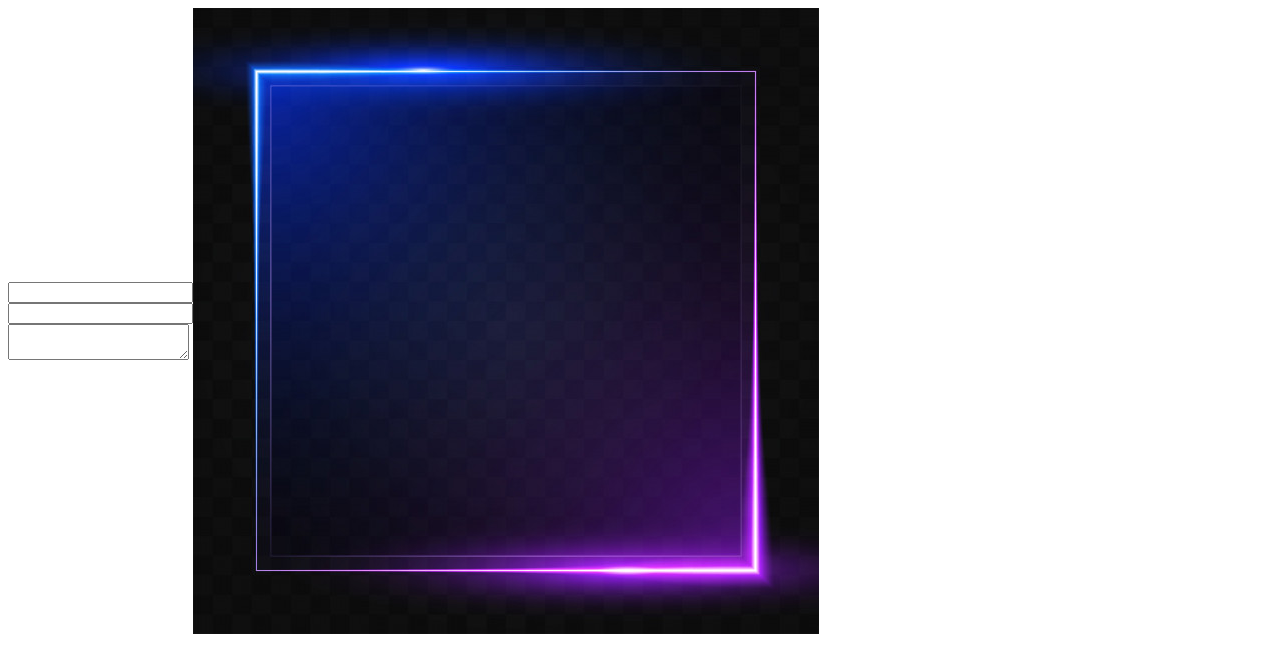
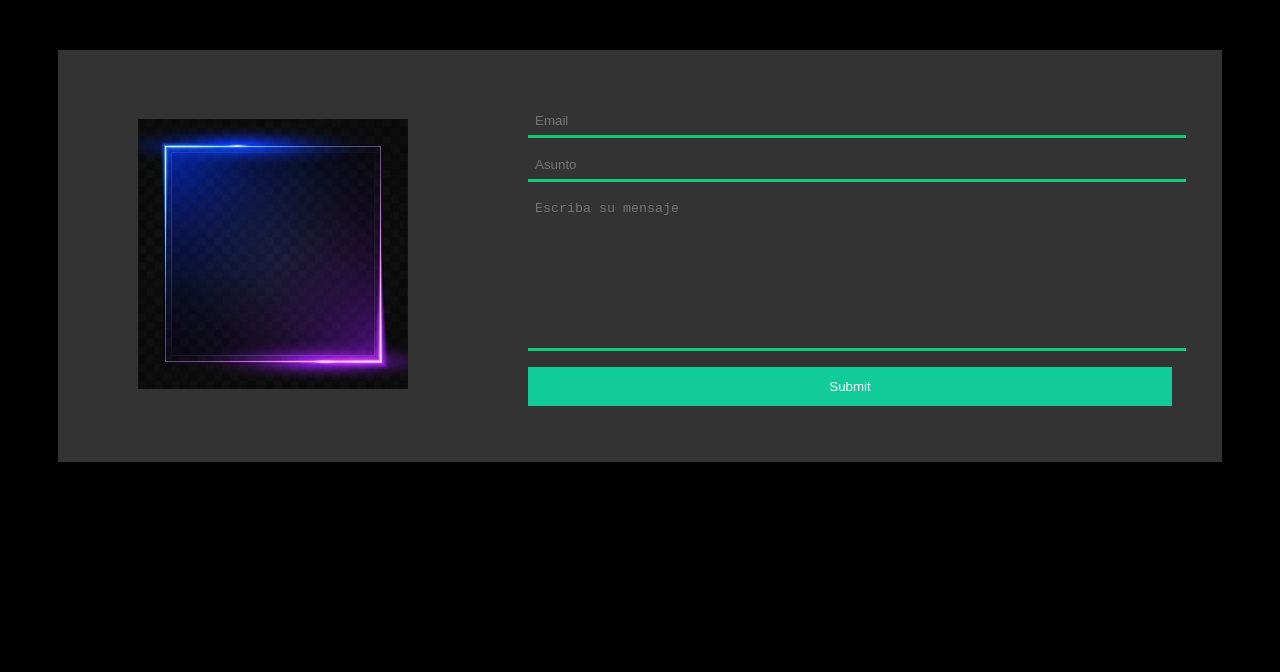
Before and after one commit to Mmiguela1989/practica-css, a plain HTML site: page formulario.html in a window 1280 px wide. Drawn offline with Linux system fonts and the light colour scheme.

Commit message:
actualizacion

```diff
--- a/formulario.html
+++ b/formulario.html
@@ -12,18 +12,27 @@
 <div class="flex-container">
     <form class="form">
         <div class="form__section">
-            <input type="text" class="form__input">
+            <input type="text" class="form__input" placeholder="Email">
         </div>
         <div class="form__section" >
-            <input type="email" class="form__input">
+            <input type="email" class="form__input" placeholder="Asunto">
         </div>
         <div class="form__section">
-            <textarea class="form__input"></textarea>
+            <textarea class="form__input" placeholder="Escriba su mensaje"></textarea>
+        </div>
+        <div class="form__section">
+            <input type="submit" class="form__input">
         </div>
     </form>
-    <div class="fomr-img">
-        <img src="/assets/imagenes/img.jpg" alt="">
+
+        <div class="form-img">
+            <div class="img-container">
+                <img src="/assets/imagenes/img2.jpg" alt="">
+            </div>
+
+        </div>
     </div>
+
 </div>
 
 
--- a/stylosform.css
+++ b/stylosform.css
@@ -1,5 +1,85 @@
+body{
+    background-color: black;
+}
+
 .flex-container{
     display: flex;
     align-items: center;
     flex-wrap: wrap;
+    justify-content: center;
+    background: #333;
+    margin: 50px 50px;
+    padding: 20px;
 }
+
+.form{
+    min-width: 400px;
+    flex: 1;
+    text-align: center;
+    padding: 30px;
+    order: 5;
+}
+
+.form__input{
+    width: 100%;
+    padding: 7px;
+    margin: 6px 0;
+    border: none;
+    border-bottom: 3px solid #1c7;
+    background: transparent;
+    color: #fff;
+}
+
+.form__input:focus{
+    background: linear-gradient(to bottom, transparent, #222);
+    outline: none;
+    border-bottom: 3px solid #5f9;
+
+}
+
+.form textarea{
+    min-height: 140px;
+    resize: none;
+}
+
+.form-img{
+    flex: 1;
+    display: flex;
+    padding: 10px;
+    min-width: 300px;
+    max-width: 400px;
+    order: 2;
+
+}
+
+.form-img div{
+    padding: 10px;
+}
+
+.img-container{
+    margin: auto;
+}
+
+.img-container div{
+    background-color: #fff;
+    border-radius: 50%;
+    text-align: center;
+    padding: 40px;
+}
+
+.form-img img{
+    width: 90%;
+    margin: auto;
+}
+
+.form input[type="submit"]{
+    background-color: #1c9;
+    border-bottom: none;
+    padding: 12px;
+}
+
+.form input[type="submit"]:hover{
+    background-color: #1d8;
+    border-bottom: none;
+    padding: 12px;
+}
```
Also changed, not shown: index.html (+48 -0 lines), styles.css (+10 -0 lines), assets/imagenes/img2.jpg (added).
